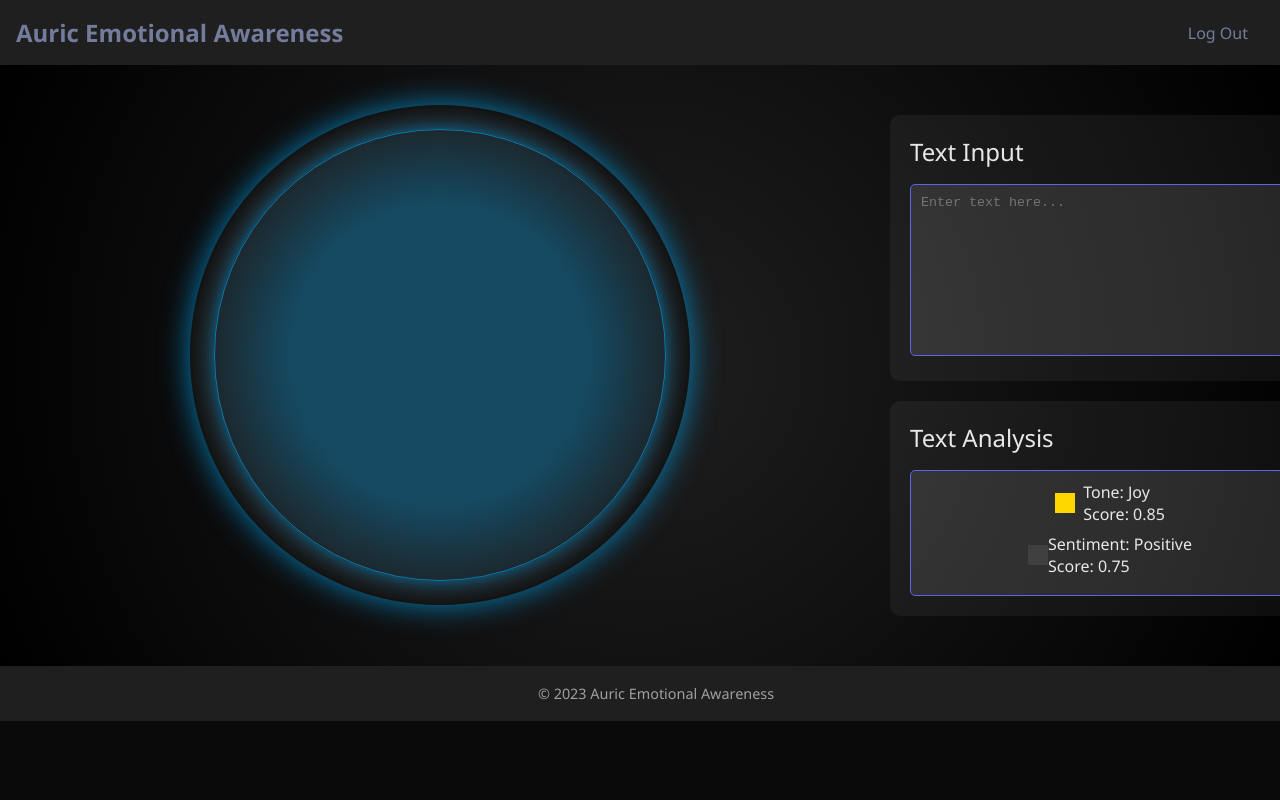
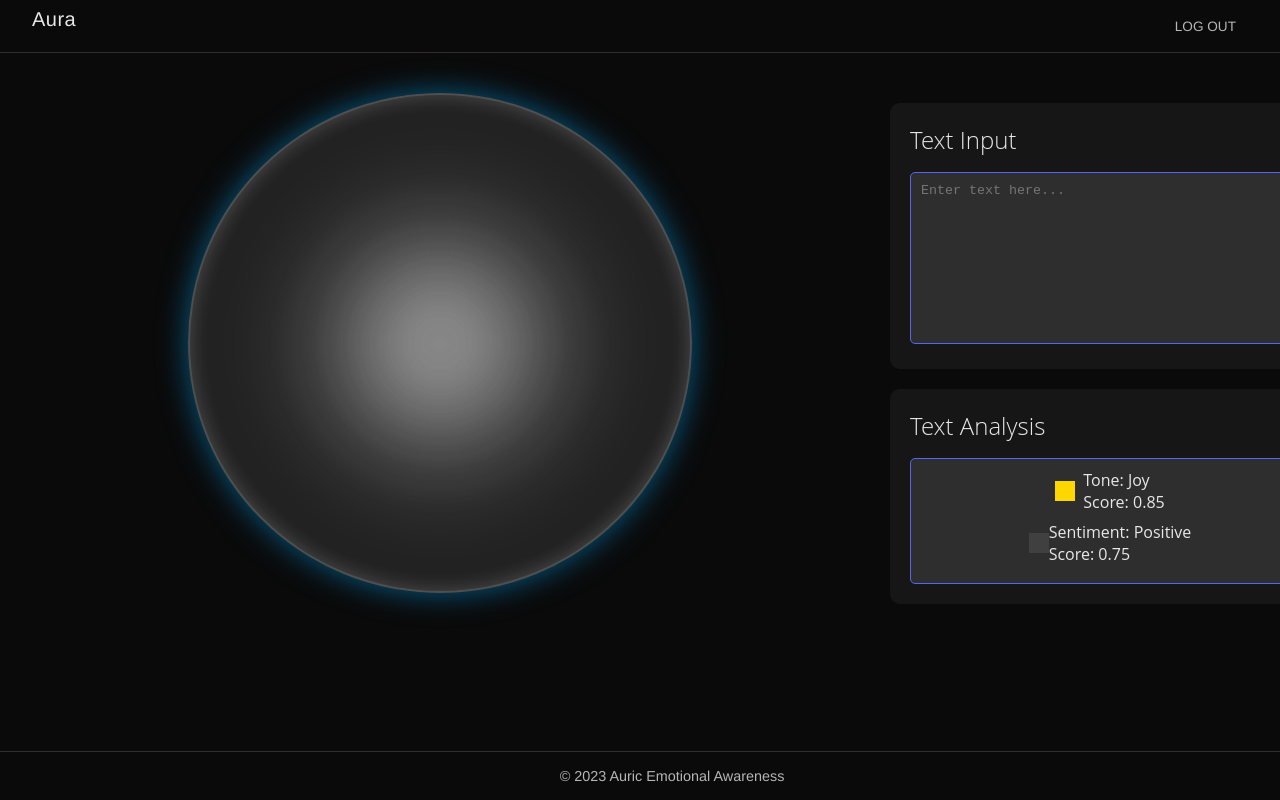
Before and after one commit to uxlyne/auric, a React (Create React App) app: page / in a window 1280 px wide. Built offline with nearby package versions, Linux system fonts and the light colour scheme.

Commit message:
Header and Footer change minus weird black square

```diff
--- a/src/components/Aura.js
+++ b/src/components/Aura.js
@@ -1,58 +1,63 @@
 const Aura = () => {
-  // Define the size of the Aura as a percentage of the viewport width
-  const auraSize = '40vw'; // 30% of the viewport width
+  const auraSize = '40vw'; // 40% of the viewport width
 
   const style = {
-    auracontainer: {
+    auraContainer: {
       display: 'flex',
       flexDirection: 'column',
       alignItems: 'center',
       justifyContent: 'center',
       position: 'relative',
+      height: auraSize,
+      width: auraSize,
+      maxWidth: '500px', // Set a max size to ensure it doesn't get too big
+      maxHeight: '500px',
     },
-    eclipse: {
-      width: auraSize,
-      height: auraSize,
-      maxWidth: '500px', // You can set a max size to ensure it doesn't get too big
-      maxHeight: '500px',
-      background: '#1E1E1E',
+    orb: {
+      width: '100%',
+      height: '100%',
+      background: 'rgba(255, 255, 255, 0.1)',
+      backdropFilter: 'blur(10px)',
       borderRadius: '50%',
-      boxShadow: 'inset 0 0 20px rgba(0, 0, 0, 0.8)',
+      border: '2px solid rgba(255, 255, 255, 0.2)',
+      boxShadow: 'inset 0 0 20px rgba(255, 255, 255, 0.2), 0 0 30px rgba(0, 174, 255, 0.5)',
       position: 'relative',
-      display: 'flex',
-      alignItems: 'center',
-      justifyContent: 'center',
+      overflow: 'hidden',
     },
     glow: {
-      width: '100%',
-      height: '100%',
-      borderRadius: '50%',
-      background: 'radial-gradient(closest-side, rgba(0, 174, 255, 0.3) 60%, transparent)',
-      boxShadow: '0 0 30px rgba(0, 174, 255, 0.7)',
       position: 'absolute',
       top: '50%',
       left: '50%',
+      width: '300%',
+      height: '300%',
       transform: 'translate(-50%, -50%)',
-    },
-    concentric: {
-      width: '90%',
-      height: '90%',
+      background: 'radial-gradient(circle at center, rgba(255, 255, 255, 0.2) 20%, transparent 70%)',
       borderRadius: '50%',
-      border: '1px solid rgba(0, 174, 255, 0.6)',
-      boxShadow: '0 0 15px rgba(0, 174, 255, 0.5)',
-      position: 'absolute',
-      top: '50%',
-      left: '50%',
-      transform: 'translate(-50%, -50%)',
+      animation: 'rotate 10s linear infinite',
+      filter: 'blur(30px)',
     },
   };
 
+
+  const Concentric = ({ size, delay }) => {
+    return (
+      <div
+        style={{
+          ...style.glow,
+          width: size,
+          height: size,
+          animationDelay: delay,
+        }}
+      />
+    );
+  };
+
   return (
-    <div style={style.auracontainer}>
-      <div style={style.eclipse}>
-        <div style={style.glow}></div>
-        <div style={style.concentric}></div>
-        {/* Add more concentric divs here if needed */}
+    <div style={style.auraContainer}>
+      <div style={style.orb}>
+        <Concentric size="80%" delay="0s" />
+        <Concentric size="60%" delay="-5s" />
+        <Concentric size="40%" delay="-2.5s" />
       </div>
     </div>
   );
--- a/src/components/Footer.js
+++ b/src/components/Footer.js
@@ -2,25 +2,25 @@ import React from 'react';
 
 const Footer = () => {
   const footerStyle = {
-    background: 'var(--color-background)', // Using the global variable for consistency
-    color: 'var(--color-text)', // Using the global variable for consistency
-    padding: '1rem',
-    textAlign: 'center', // Centers the text horizontally
-    width: '100%', // Ensures the footer stretches across the full width
-    position: 'relative', // Position relative for potential absolute children
-    bottom: 0, // Align to the bottom
-    left: 0, // Align to the left
-  };
-
-  const textStyle = {
-    margin: '0',
-    padding: '0',
-    fontSize: '0.9rem', // Adjust font size as needed
+    background: 'transparent',
+    borderTop: '1px solid rgba(255, 255, 255, 0.15)',
+    padding: '1rem 2rem',
+    textAlign: 'center',
+    width: '100%',
+    position: 'absolute',
+    bottom: '0',
+    left: '0',
+    display: 'flex',
+    justifyContent: 'center',
+    alignItems: 'center',
+    fontFamily: "'Helvetica Neue', sans-serif",
+    fontSize: '0.9rem',
+    color: 'rgba(255, 255, 255, 0.7)',
   };
 
   return (
     <footer style={footerStyle}>
-      <p style={textStyle}>© 2023 Auric Emotional Awareness</p>
+      © 2023 Auric Emotional Awareness
     </footer>
   );
 };
--- a/src/components/Header.js
+++ b/src/components/Header.js
@@ -2,52 +2,47 @@ import React, { useState } from 'react';
 import { Link } from 'react-router-dom';
 
 const Header = () => {
-  // Initialize hover state using the useState hook
-  const [hover, setHover] = useState(false);
+  const [isHovering, setIsHovering] = useState(false);
 
-  // Inline styles for the header components
-  const headerStyle = {
+  const headerStyles = {
+    background: 'transparent',
+    borderBottom: '1px solid rgba(255, 255, 255, 0.15)', // More subtle border
+    padding: '0.5rem 2rem', // Reduced padding for a thinner look
     display: 'flex',
-    justifyContent: 'space-between', // Places items on the far ends
-    alignItems: 'center', // Centers items vertically
-    background: 'var(--color-background)', // Uses global CSS variable
-    color: 'var(--color-text)', // Uses global CSS variable
-    padding: '1rem',
-    boxShadow: '0 2px 4px rgba(0, 0, 0, 0.1)'
+    justifyContent: 'space-between',
+    alignItems: 'center',
+    color: '#fff',
+    fontFamily: "'Helvetica Neue', sans-serif",
+    fontSize: '1rem',
   };
 
-  const titleStyle = {
-    fontWeight: 'bold',
-    fontSize: '1.5rem',
-    margin: '0',
+  const logoStyles = {
+    fontSize: '1.25rem', // Reduced size for a sleeker look
+    fontWeight: '300', // Lighter font weight for a more refined appearance
+    color: 'rgba(255, 255, 255, 0.9)',
+    letterSpacing: '0.5px', // Reduced spacing for a more compact look
   };
 
-  const linkStyle = {
-    color: 'var(--color-primary)',
+  const linkStyles = {
+    color: isHovering ? '#4ECCA3' : 'rgba(255, 255, 255, 0.7)',
     textDecoration: 'none',
-    // Apply a different color when hovered
-    backgroundColor: hover ? 'var(--color-primary)' : 'transparent',
-    color: hover ? 'var(--color-background)' : 'var(--color-primary)',
-    padding: '0.5rem 1rem',
-    borderRadius: '5px',
-    transition: 'background-color 0.2s, color 0.2s',
+    padding: '0.25rem 0.75rem', // Reduced padding for a sleeker button
+    fontSize: '0.85rem', // Smaller font size for the button
+    borderRadius: '2px',
+    transition: 'all 0.2s ease-in-out',
   };
 
   return (
-    <header style={headerStyle}>
-      <div>
-        <h2 style={titleStyle}>Auric Emotional Awareness</h2>
-      </div>
-      <div>
-        <Link
-          to="/welcome"
-          style={linkStyle}
-          onMouseEnter={() => setHover(true)}
-          onMouseLeave={() => setHover(false)}
-        >
-          Log Out
-        </Link>
-      </div>
+    <header style={headerStyles}>
+      <h1 style={logoStyles}>Aura</h1>
+      <Link
+        to="/welcome"
+        style={linkStyles}
+        onMouseEnter={() => setIsHovering(true)}
+        onMouseLeave={() => setIsHovering(false)}
+      >
+        LOG OUT
+      </Link>
     </header>
   );
 };
--- a/src/pages/WelcomeScreen.js
+++ b/src/pages/WelcomeScreen.js
@@ -30,7 +30,7 @@ const WelcomePage = () => {
   return (
     <div className="welcome">
       {/* Header */}
-      <div className="header">
+      <div>
         <div className="promo-words promo-top-left">Aura Emotional Awareness</div>
         <div className="promo-words promo-top-right">Tools for Insight</div>
         <div className="promo-words promo-bottom-right">Created By Amy Lyne</div>
@@ -54,7 +54,6 @@ const WelcomePage = () => {
           ))}
         </div>
 
-        {/* ... */}
   <div className="auraGlow"></div> {/* New element for testing */}
 
         {/* Eclipse */}
--- a/src/styles/Main.css
+++ b/src/styles/Main.css
@@ -1,30 +1,38 @@
 /* Main Page Styles to match Welcome Screen */
-
 :root {
-  /* Color scheme to match the Welcome Screen */
-  --background-color: #0a0a0a; /* Dark background */
-  --text-color: #ffffff; /* Bright text */
-  --accent-color: #4ECCA3; /* Accent color matching the Welcome Screen's palette */
-  --font-family: 'Segoe UI', Tahoma, Geneva, Verdana, sans-serif; /* Consistent font */
-  --content-spacing: 20px;
-  --header-height: 60px;
-  --footer-height: 60px;
+  --background-color: #0a0a0a; /* Dark base color for deep space effect */
+  --star-color: #ffffff; /* Color for the stars */
+  --star-size-small: 1px; /* Size for distant stars */
+  --star-size-large: 2px; /* Size for closer stars */
+  --star-animation-duration: 120s; /* Duration for the parallax animation */
 }
 
 .app {
   display: flex;
   flex-direction: column;
   min-height: 100vh;
-  background-color: var(--background-color); /* Matching dark background */
-  color: var(--text-color); /* Bright text for contrast */
-  font-family: var(--font-family); /* Consistent font */
-  overflow: hidden; /* This prevents any overflow from causing scrolling */
+  background-color: var(--background-color);
+  color: var(--text-color);
+  font-family: var(--font-family);
+  overflow: hidden;
+  position: relative;
+}
+
+
+@keyframes moveStarsFar {
+  from { background-position: 0 0, 50px 50px; }
+  to { background-position: -10000px 5000px, -10050px 5050px; }
+}
+
+@keyframes moveStarsClose {
+  from { background-position: 25px 25px, 75px 75px; }
+  to { background-position: -5000px 2500px, -5075px 2575px; }
 }
 
 .header, .footer {
   /* Styling for header and footer to match the aura theme */
-  background-color: #1F1F1F; /* Darker shade for header and footer */
-  color: #E8E8E8; /* Lighter text color for readability */
+  background-color: var(--background-color);
+  color: var(--text-color);
   display: flex;
   align-items: center;
   justify-content: center;
@@ -35,9 +43,10 @@
   flex: 1;
   display: flex;
   flex-direction: column;
-  justify-content: center; /* Centers content vertically if there's extra space */
-  background: radial-gradient(circle at center, #1F1F1F 0%, #000000 100%); /* Radial gradient background */
-  overflow: hidden; /* Prevents the main content from causing scrolling */
+  justify-content: center;
+  background: var(--background-color); /* Use the same background color variable */
+  position: relative;
+  overflow: hidden;
 }
 
 .content {
@@ -75,18 +84,21 @@
 
 /* Adjusting the button styling to match the Welcome Screen */
 button {
-  background-color: var(--accent-color); /* Use the accent color */
-  color: var(--background-color); /* Contrast text color */
-  border: none;
-  border-radius: 5px;
-  padding: 10px 20px;
-  cursor: pointer;
-  font-family: var(--font-family); /* Consistent font */
-  transition: background-color 0.3s ease;
+  background: rgba(0, 0, 0, 0.4);
+  color: var(--text-color);
+  border: 1px solid var(--button-border-color);
+  border-radius: 25px;
+  box-shadow:
+    inset 0 -1px 2px rgba(255, 255, 255, 0.15),
+    inset 0 1px 2px rgba(0, 0, 0, 0.5),
+    0 2px 4px rgba(0, 0, 0, 0.5);
+  transition: background-color 0.3s ease, border-color 0.3s ease;
+  /* Other styles remain the same */
 }
 
 button:hover {
-  background-color: lighten(var(--accent-color), 10%); /* Lighter shade on hover */
+  background: var(--button-hover-background);
+  border-color: var(--button-hover-border);
 }
 
 /* Responsive design adjustments */
--- a/src/styles/WelcomeScreen.css
+++ b/src/styles/WelcomeScreen.css
@@ -191,8 +191,9 @@
   color: rgba(165, 165, 165, 0.75);
   text-transform: uppercase;
   letter-spacing: 1px;
-  z-index: 3;
+  z-index: 2; /* Change the z-index value */
 }
+
 
 .promo-top-left {
   top: 10px;
```
